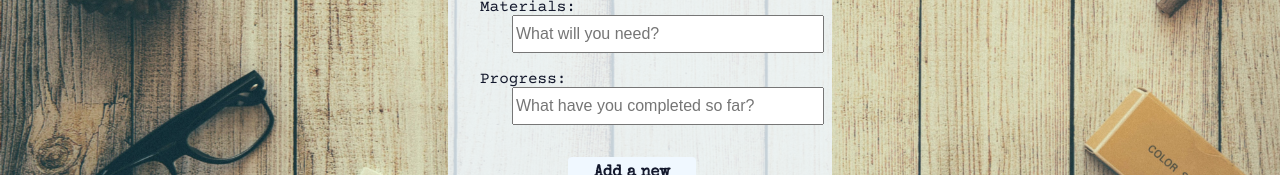
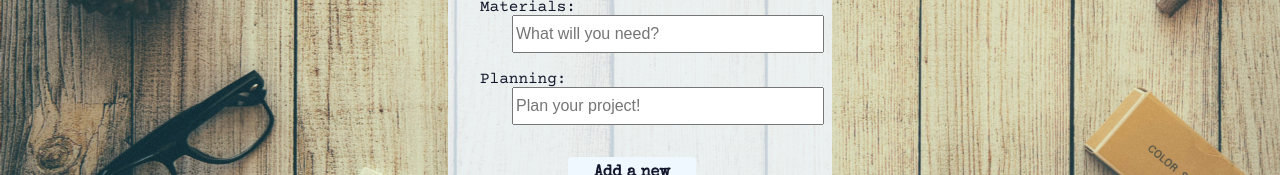
Before and after one commit to IrinaPresnyakova/hobby-app-client, a React (Create React App) app: page /add-project in a window 1280 px wide. Shown: the part 501-676 px from the top of the page. Built offline with nearby package versions, Linux system fonts and the light colour scheme.

Commit message:
Load images according to the project ID

```diff
--- a/src/components/AddProject/AddProject.js
+++ b/src/components/AddProject/AddProject.js
@@ -46,9 +46,9 @@ const AddProject = () => {
                         <ErrorMessage name="materials" component="span"/>
                         <Field className="input__field" id="fieldsInput" name="materials" placeholder="What will you need?"/>
 
-                        <label className="aux-text">Progress: </label>
+                        <label className="aux-text">Planning: </label>
                         <ErrorMessage name="progress" component="span"/>
-                        <Field className="input__field" id="fieldsInput" name="progress" placeholder="What have you completed so far?"/>
+                        <Field className="input__field" id="fieldsInput" name="progress" placeholder="Plan your project!"/>
 
                         <div className="button-wrapper">
                             <button type="submit">Add a new project</button>
--- a/src/pages/SingleProject/SingleProject.js
+++ b/src/pages/SingleProject/SingleProject.js
@@ -105,11 +105,12 @@ const SingleProject = () => {
 
         const handleSubmit = async (e) => {
             e.preventDefault();
-            const response = await axios.post(`http://localhost:5500/images/${id}`, {
+            console.log("ProjectID",id);
+            const response = await axios.post(`http://localhost:5500/projects/images/${id}`, {
                 image: imagePreview,
                 ProjectId:id
             }).then((response) => {
-                console.log(response.data.public_id);
+                console.log("RESPONSE",response.data);
                 const newImage = response.data.public_id
                 setImageIds([...imageIds, newImage])
                 setImagePreview (null)
@@ -122,9 +123,11 @@ const SingleProject = () => {
         const [imageIds, setImageIds] = useState("")
 
         const loadImages = async () => {
-                    axios.get("http://localhost:5500/images")
+                axios.get(`http://localhost:5500/projects/images/${id}`)
                 .then((response) => {
+
                     setImageIds(response.data)
+                    console.log("FROM B-E", response.data)
                 })
         }
 
```
Lines whose indentation alone changed are shown as unchanged.
